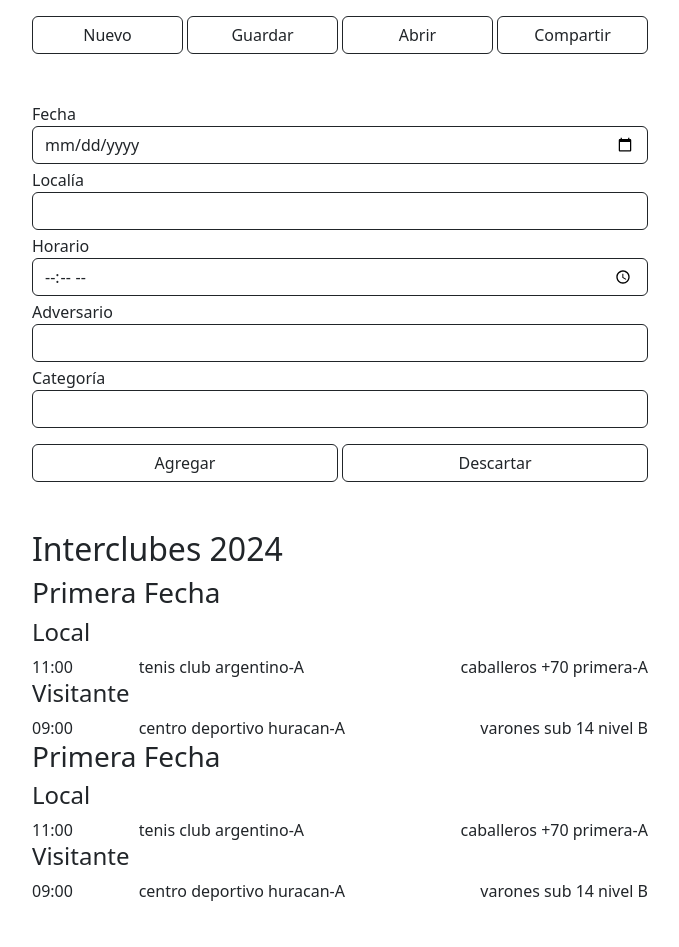
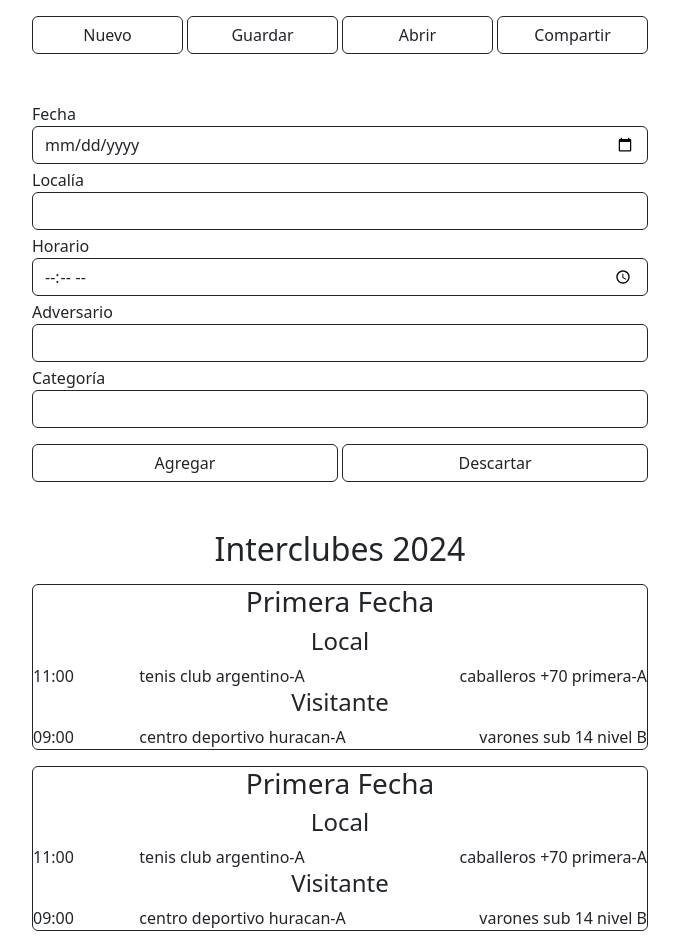
Before and after one commit to moradan/flyer-geba, a Next.js app: page / in a window 1280 px wide. Shown: the whole page, without its empty margins (300-979 px from the left). Before the commit the page ends 919 px from the top, so only its background shows below. Built offline with nearby package versions, Linux system fonts and the light colour scheme.

Commit message:
create a card layout for each tournament week

```diff
--- a/src/components/ElementoFecha.tsx
+++ b/src/components/ElementoFecha.tsx
@@ -1,13 +1,13 @@
 export function ElementoFecha() {
     return (
-        <>
+        <div className="card border-dark">
             <header>
-                <h3>
+                <h3 className="text-center">
                     Primera Fecha
                 </h3>
             </header>
             <section>
-                <h4>Local</h4>
+                <h4 className="text-center">Local</h4>
                 <ul className="list-group-flush p-0">
                     <li className="list-group-item">
                         <div className="row">
@@ -25,7 +25,7 @@ export function ElementoFecha() {
                 </ul>
             </section>
             <section>
-                <h4>Visitante</h4>
+                <h4 className="text-center">Visitante</h4>
                 <ul className="list-group-flush p-0">
                     <li className="list-group-item">
                         <div className="row">
@@ -42,6 +42,6 @@ export function ElementoFecha() {
                     </li>
                 </ul>
             </section>
-        </>
+        </div>
     );
 }
--- a/src/components/Presentacion.tsx
+++ b/src/components/Presentacion.tsx
@@ -4,15 +4,15 @@ export default function Presentacion() {
     return (
         <>
             <header>
-                <h2>
+                <h2 className="text-center mb-3">
                     Interclubes 2024
                 </h2>
             </header>
             <ul className="list-group-flush p-0">
-                <li className="list-group-item">
+                <li className="list-group-item mb-3">
                     <ElementoFecha />
                 </li>
-                <li className="list-group-item">
+                <li className="list-group-item mb-3">
                     <ElementoFecha />
                 </li>
             </ul>
```
